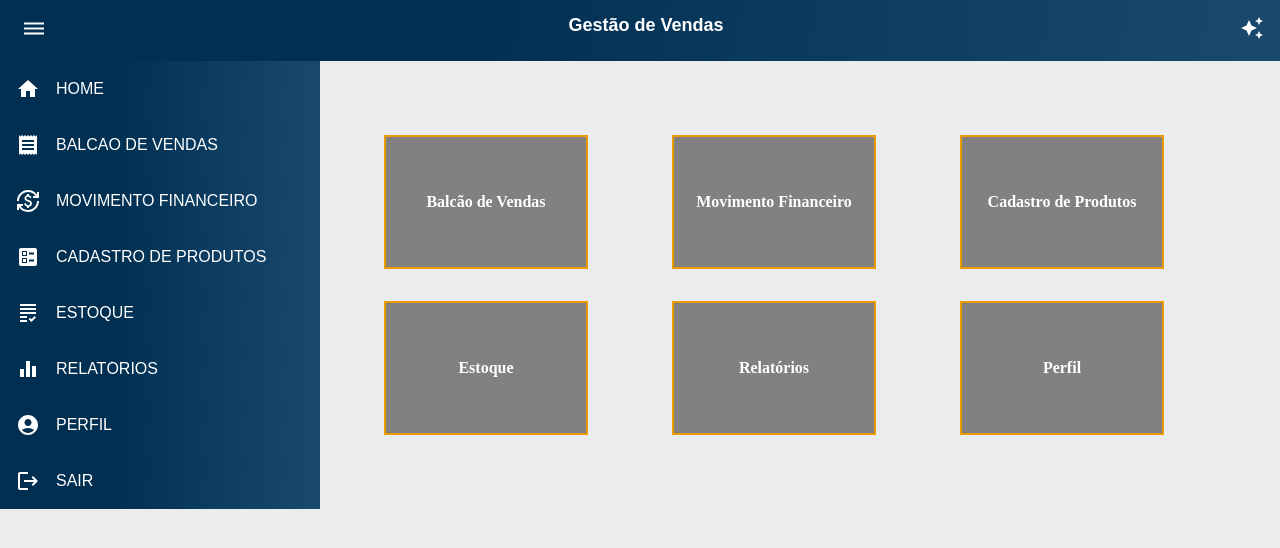
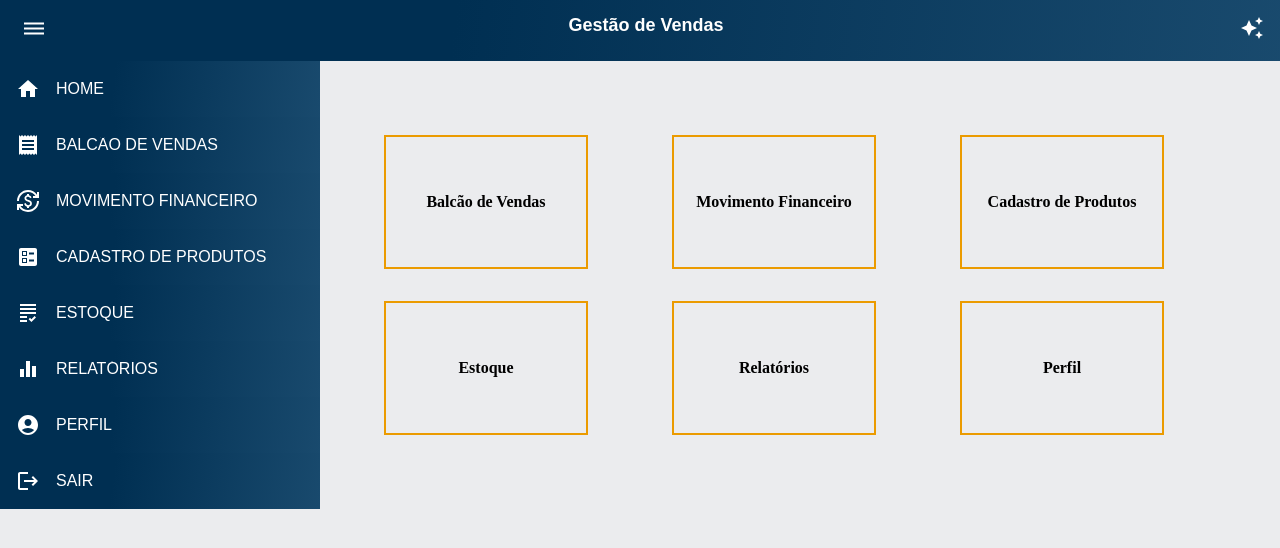
Before and after one commit to LeticiaSantanaa/Gestao_de_Vendas, a React (Create React App) app: page / in a window 1280 px wide. Shown: the top 548 px of the page. Built offline with nearby package versions, Linux system fonts and the light colour scheme.

Commit message:
Alterado a cor dos links da pagina home

```diff
--- a/src/modules/public/styles/Home.css
+++ b/src/modules/public/styles/Home.css
@@ -15,7 +15,6 @@
 }
 
 .principal-links>li{
-    color: var(--branco);
     display: flex;
     align-items: center;
     justify-content: center;
@@ -23,7 +22,6 @@
     height: 130px;
     border: 2px solid var(--laranja);
     font-family: var(--fonte-principal);
-    background-color: rgb(129, 129, 129);
     font-weight: 700;
 
 }
```
